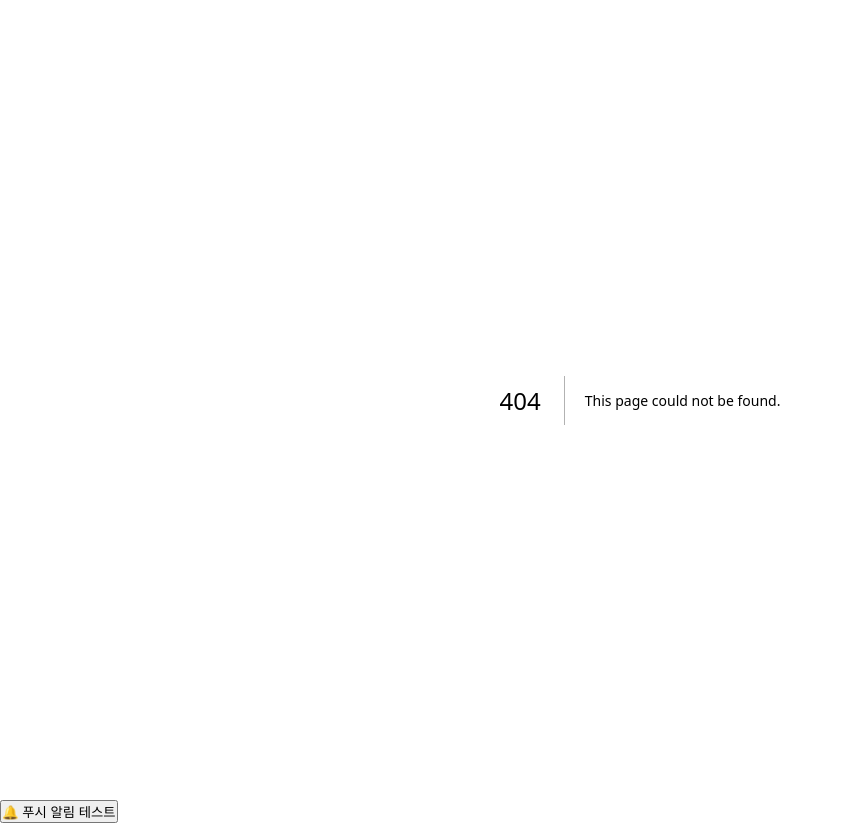
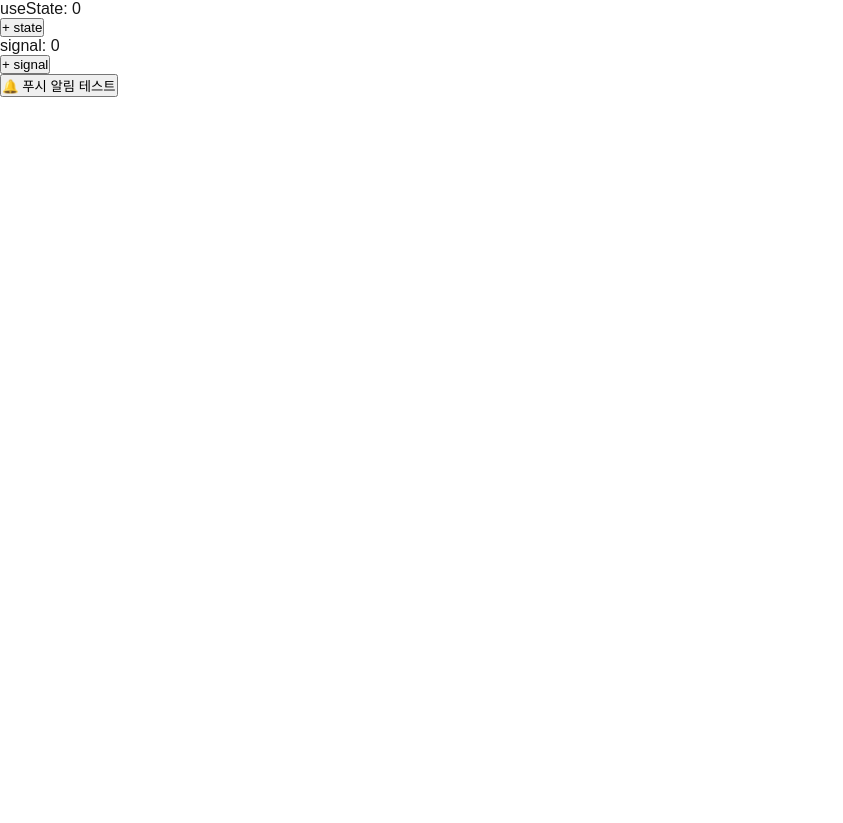
Before and after one commit to citron03/practice-next-15, a Next.js app: page /signal in a window 1280 px wide. Before the commit this address had no page. Shown: the whole page, without its empty margins (0-843 px from the left). After the commit the page ends 800 px from the top, so only its background shows below. Built offline with nearby package versions, Linux system fonts and the light colour scheme.

Commit message:
feat: set valtio

```diff
--- a/app/page.tsx
+++ b/app/page.tsx
@@ -24,6 +24,7 @@ export default function Home() {
       <Link href="/mdx-page">MDX Page</Link>
       <Link href="/virtual-list">Virtual List Page</Link>
       <Link href="/context-menu">Context Menu Page</Link>
+      <Link href="/signal">Signal Page</Link>
       <div>
         <InstallButton />
       </div>
--- /dev/null
+++ b/app/signal/page.tsx
@@ -0,0 +1,23 @@
+'use client';
+
+import { useState } from 'react';
+import { proxy, useSnapshot } from 'valtio';
+
+const state = proxy({ counter: 0 });
+
+export default function SignalExample() {
+  const snap = useSnapshot(state);
+  const [localState, setLocalState] = useState(0);
+
+  console.log('component rendered');
+
+  return (
+    <div>
+      <p>useState: {localState}</p>
+      <button onClick={() => setLocalState(localState + 1)}>+ state</button>
+
+      <p>signal: {snap.counter}</p>
+      <button onClick={() => state.counter++}>+ signal</button>
+    </div>
+  );
+}
--- a/package.json
+++ b/package.json
@@ -27,6 +27,7 @@
     "react": "^19.0.0",
     "react-dom": "^19.0.0",
     "tui-grid": "^4.21.22",
+    "valtio": "^2.1.5",
     "xstate": "^5.19.2"
   },
   "devDependencies": {
```
Also changed, not shown: 1 other file (tests, documents, lock files or other folders).
